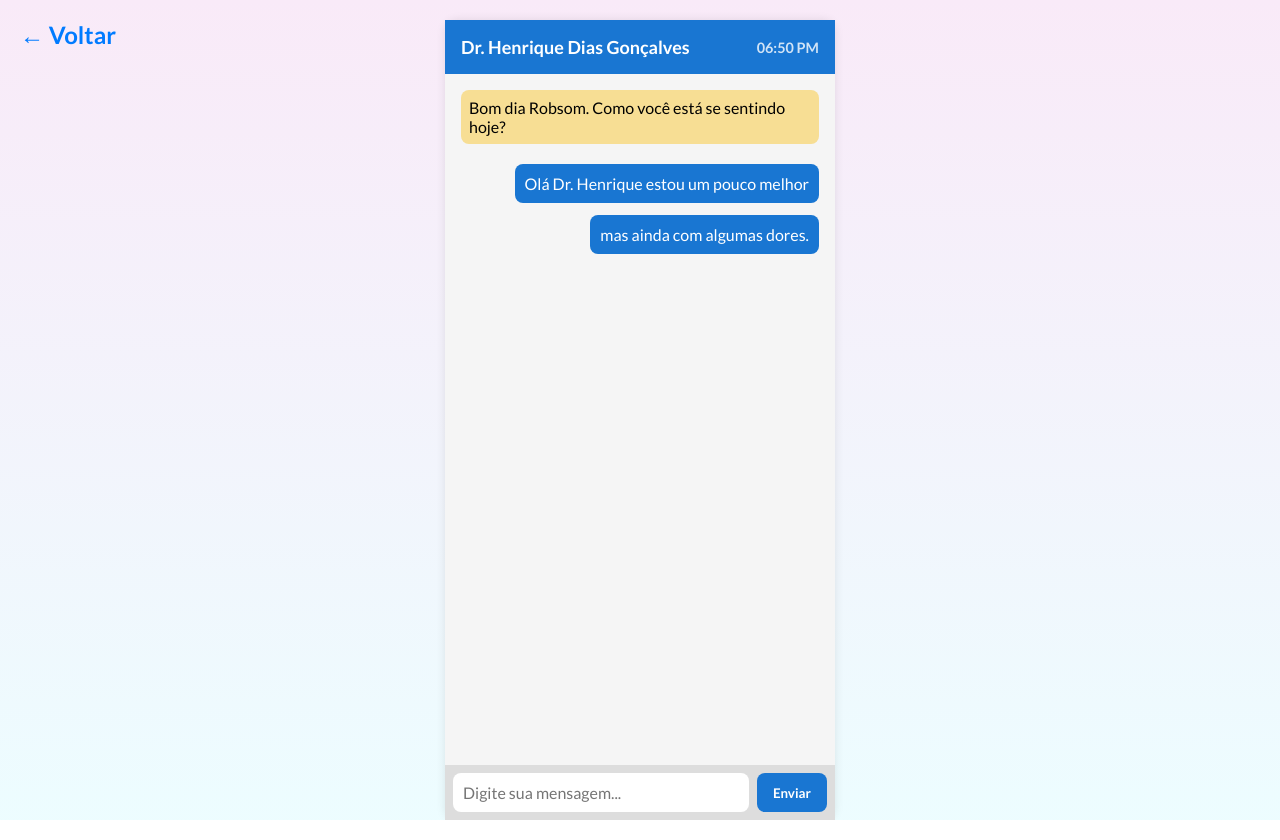
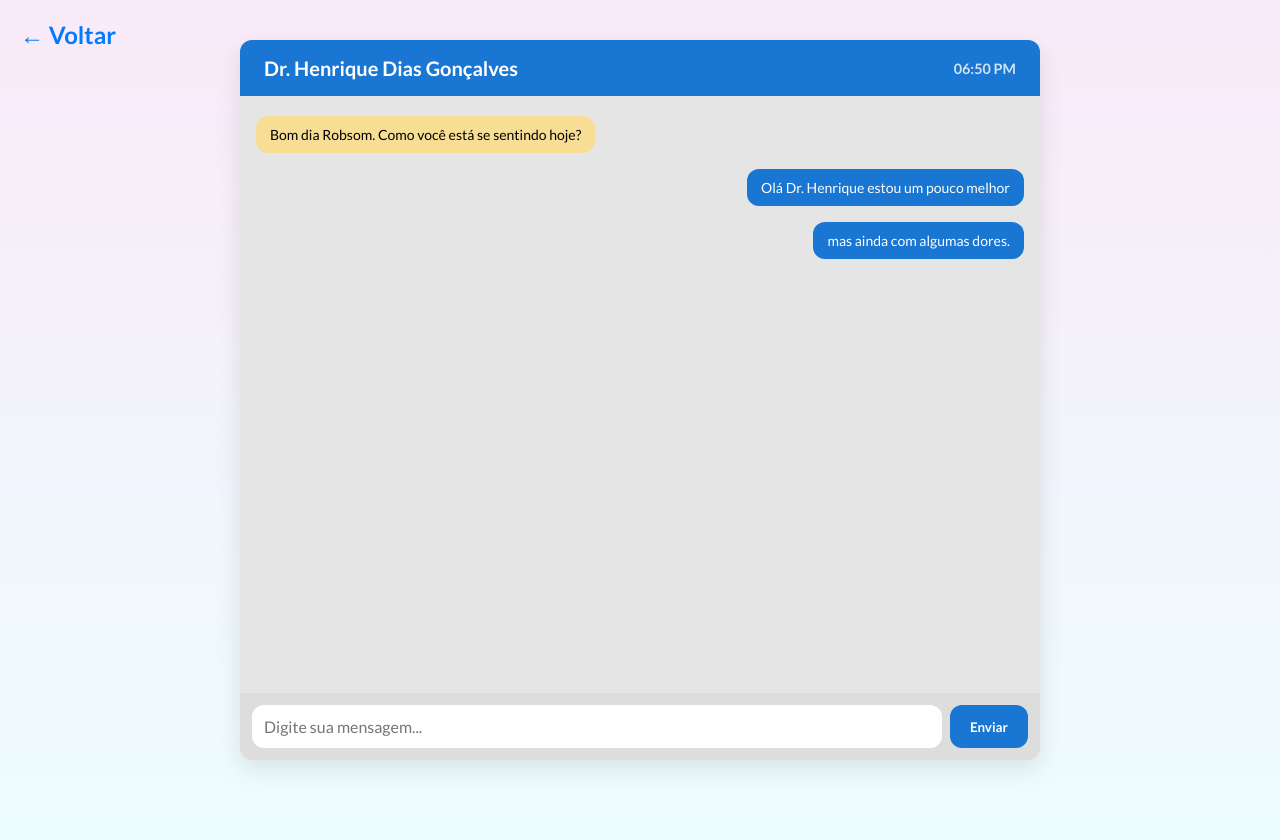
Before and after one commit to matheusarsenal/MED-ORG, a React (Vite) app in the folder FEnd/: page /chat in a window 1280 px wide. Built offline with nearby package versions, Linux system fonts and the light colour scheme.

Commit message:
Update style.css

```diff
--- a/FEnd/src/Screens/BatePapo/style.css
+++ b/FEnd/src/Screens/BatePapo/style.css
@@ -1,21 +1,22 @@
 .chat-container {
   background-color: #f5f5f5;
-  height: 100vh;
+  height: 90vh;
   width: 100%;
-  max-width: 390px;
-  margin: 0 auto;
+  max-width: 800px;
+  margin: 40px auto;
   display: flex;
   flex-direction: column;
   font-family: Arial, sans-serif;
-  box-shadow: 0 0 10px rgba(0, 0, 0, 0.1);
+  box-shadow: 0 8px 25px rgba(0, 0, 0, 0.1);
   border-radius: 12px;
+  overflow: hidden;
 }
 
 .header {
   background-color: #1976D2;
   color: white;
-  padding: 16px;
-  font-size: 18px;
+  padding: 16px 24px;
+  font-size: 20px;
   font-weight: bold;
   display: flex;
   justify-content: space-between;
@@ -29,60 +30,92 @@
 .messages {
   flex: 1;
   overflow-y: auto;
-  padding: 8px;
+  padding: 16px;
   display: flex;
   flex-direction: column;
+  gap: 8px;
+  background-color: #e5e5e5;
 }
 
 .system-message {
   background-color: #f7de94;
-  padding: 8px;
-  margin: 8px;
-  width: fit-content;
-  border-radius: 8px;
-  display: block;
+  padding: 10px 14px;
+  margin: 4px 0;
+  max-width: 70%;
+  border-radius: 12px;
   align-self: flex-start;
+  font-size: 14px;
 }
 
 .user-message {
   background-color: #1976D2;
   color: white;
-  margin: 12px 8px 0 8px;
-  padding: 10px;
-  border-radius: 8px;
-  width: fit-content;
-  display: block;
+  padding: 10px 14px;
+  margin: 4px 0;
+  max-width: 70%;
+  border-radius: 12px;
   align-self: flex-end;
   text-align: right;
+  font-size: 14px;
 }
 
 .input-container {
   display: flex;
-  padding: 8px;
+  padding: 12px;
   background-color: #ddd;
+  gap: 8px;
 }
 
 .input-container input {
   flex: 1;
-  padding: 10px;
+  padding: 12px;
   border: none;
-  border-radius: 8px;
-  margin-right: 8px;
+  border-radius: 12px;
   font-size: 16px;
 }
 
 .input-container button {
-  padding: 10px 16px;
+  padding: 12px 20px;
   background-color: #1976D2;
   color: white;
   border: none;
-  border-radius: 8px;
+  border-radius: 12px;
   font-weight: bold;
   cursor: pointer;
+  transition: background-color 0.3s ease, transform 0.2s ease;
 }
 
-@media (min-width: 400px) {
+.input-container button:hover {
+  background-color: #005ecb;
+  transform: translateY(-2px);
+}
+
+.messages::-webkit-scrollbar {
+  width: 8px;
+}
+
+.messages::-webkit-scrollbar-thumb {
+  background-color: rgba(0,0,0,0.2);
+  border-radius: 4px;
+}
+
+@media (max-width: 900px) {
   .chat-container {
-    margin-top: 20px;
+    width: 90%;
+    margin: 20px auto;
+  }
+
+  .messages {
+    padding: 12px;
+  }
+
+  .input-container input {
+    font-size: 14px;
+    padding: 10px;
+  }
+
+  .input-container button {
+    padding: 10px 16px;
+    font-size: 14px;
   }
 }
```
